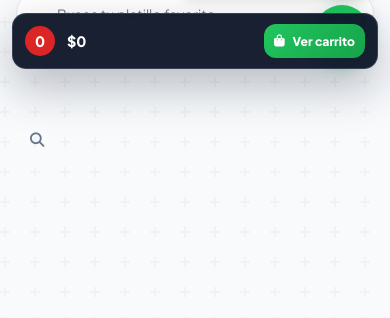
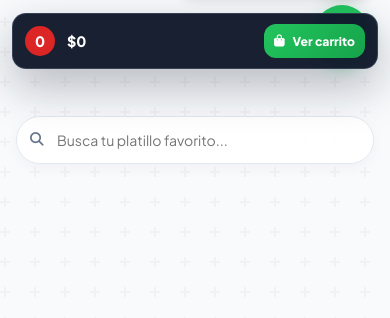
Before and after one commit to David-ElPro/cocinaguerrero, a website: page public/index.html in a window 390 px wide. Shown: the part 763-1081 px from the top of the page. Drawn offline with Linux system fonts and the light colour scheme; no server answers.

Commit message:
added and fixed filters

```diff
--- a/public/css/styles.css
+++ b/public/css/styles.css
@@ -296,9 +296,12 @@ body {
 
 .menu-search-wrap {
     position: relative;
+    display: flex;
+    align-items: center;
     flex: 1 1 300px;
     max-width: 420px;
     min-width: 220px;
+    min-height: 48px;
 }
 
 .menu-search-wrap i {
@@ -308,6 +311,9 @@ body {
     transform: translateY(-50%);
     color: var(--text-muted);
     font-size: 0.9rem;
+    line-height: 1;
+    z-index: 1;
+    pointer-events: none;
 }
 
 .menu-search-wrap input {
@@ -320,6 +326,7 @@ body {
     color: var(--text-main);
     outline: none;
     box-shadow: 0 4px 14px rgba(15, 23, 42, 0.04);
+    height: 48px;
 }
 
 .menu-search-wrap input:focus {
@@ -400,12 +407,20 @@ body {
     .menu-search-wrap {
         max-width: none;
         width: 100%;
+        min-height: 48px;
+    }
+
+    .menu-search-wrap i {
+        left: 14px;
+        font-size: 0.85rem;
     }
 
     .menu-search-wrap input {
         width: 100%;
         min-height: 48px;
+        height: 48px;
         font-size: 0.95rem;
+        padding-left: 40px;
     }
 
     .category-filters {
```
Also changed, not shown: 1 other file.
